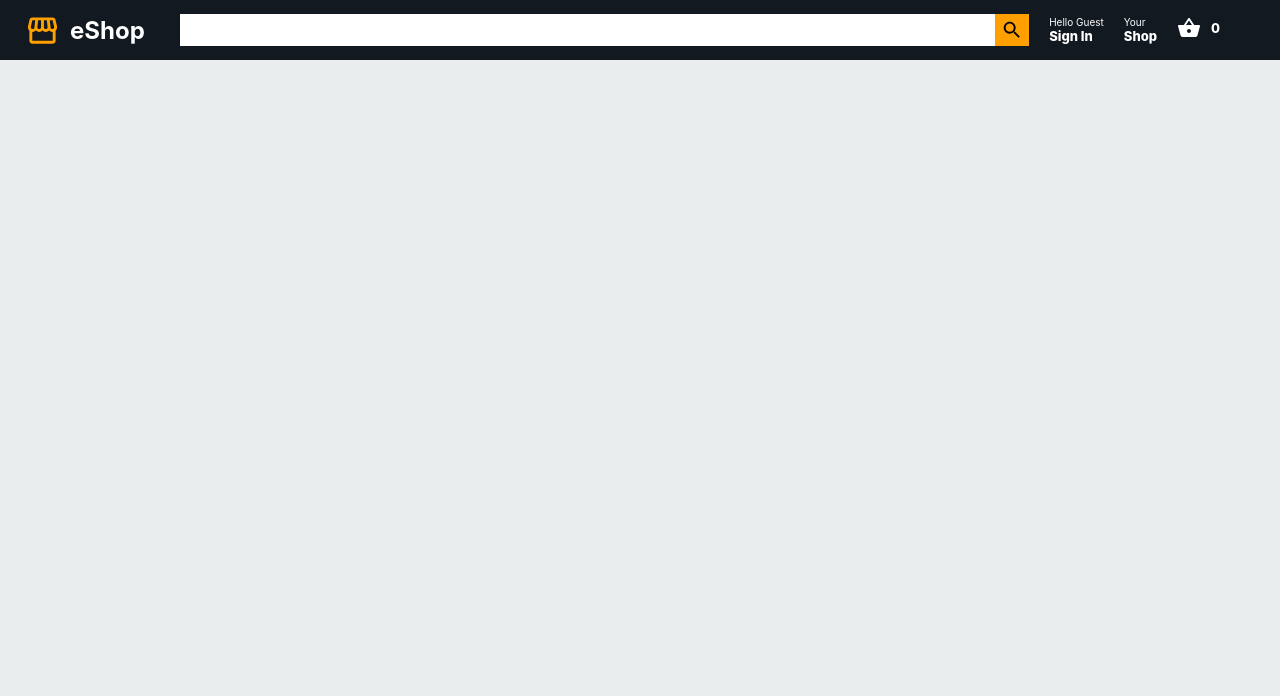
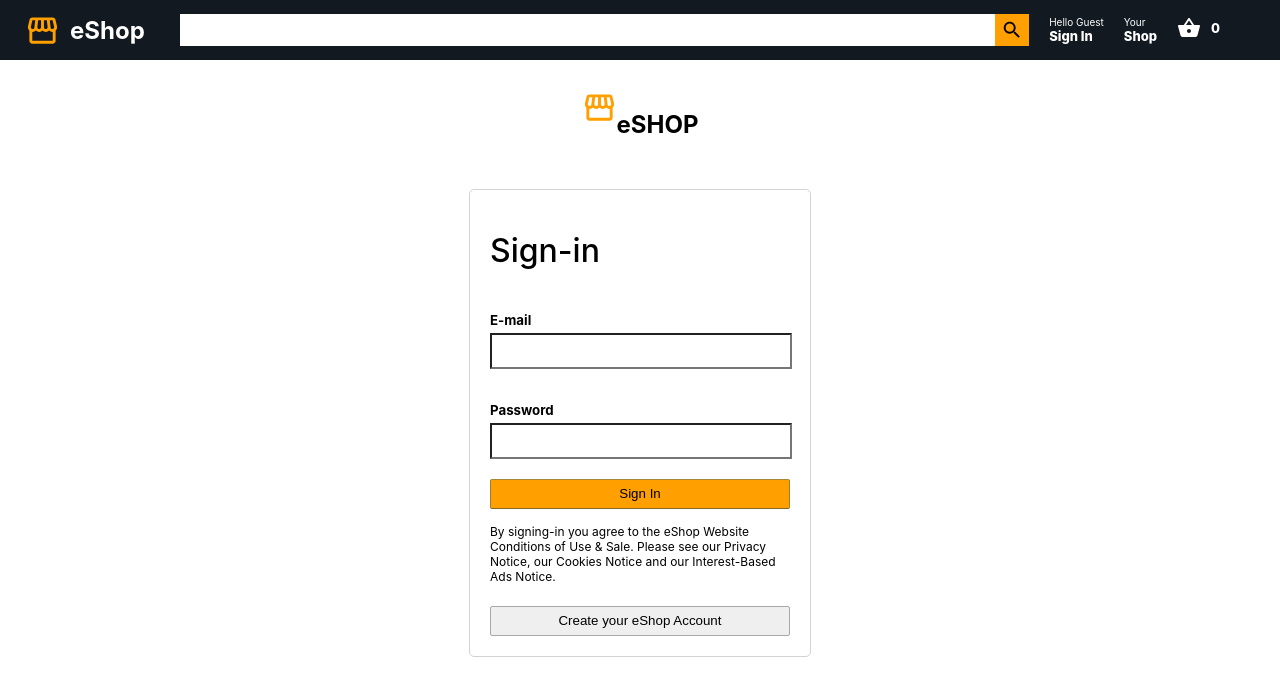
Before and after one commit to RamadaniRei/eShop-Website, a React (Create React App) app: page /login in a window 1280 px wide. Shown: the top 696 px of the page. Built offline with nearby package versions, Linux system fonts and the light colour scheme.

Commit message:
Creating Authentication

```diff
--- a/package.json
+++ b/package.json
@@ -10,6 +10,9 @@
     "@testing-library/jest-dom": "^5.17.0",
     "@testing-library/react": "^13.4.0",
     "@testing-library/user-event": "^13.5.0",
+    "firebase": "^10.12.5",
+    "firebase-login": "^1.0.0",
+    "firebase-tools": "^13.15.1",
     "react": "^18.3.1",
     "react-dom": "^18.3.1",
     "react-number-format": "^5.4.0",
--- a/src/App.js
+++ b/src/App.js
@@ -4,6 +4,7 @@
 import Home from "./pages/Home/Home";
 import { initialState, reducer } from "./reducer";
 import { StateProvider } from "./StateProvider";
+import Login from "./pages/Login/Login";
 
 function App() {
   return (
@@ -11,6 +12,7 @@
       <Router>
         <Header />
         <Routes>
+          <Route path="/login" element={<Login />} />
           <Route path="/checkout" element={<Checkout />} />
           <Route path="/" element={<Home />} />
         </Routes>
--- a/src/components/Header/Header.js
+++ b/src/components/Header/Header.js
@@ -21,10 +21,12 @@
         <SearchIcon className="header__searchIcon" />
       </div>
       <div className="header__nav">
-        <div className="nav__item">
-          <span className="nav__itemLineOne"> Hello Guest</span>
-          <span className="nav__itemLineTwo">Sign In</span>
-        </div>
+        <Link to="/login" style={{ textDecoration: "none" }}>
+          <div className="nav__item">
+            <span className="nav__itemLineOne">Hello Guest</span>
+            <span className="nav__itemLineTwo">Sign In</span>
+          </div>
+        </Link>
         <div className="nav__item">
           <span className="nav__itemLineOne"> Your</span>
           <span className="nav__itemLineTwo ">Shop</span>
--- /dev/null
+++ b/src/pages/Login/Login.css
@@ -0,0 +1,70 @@
+.login {
+  background-color: white;
+  height: 100vh;
+  display: flex;
+  flex-direction: column;
+  align-items: center;
+}
+
+.login__logo {
+  display: flex;
+  margin: 30px 0;
+}
+
+.login__logoImage {
+  color: #ff9f00;
+}
+
+.login__logoTitle {
+  color: black;
+}
+
+.login__container {
+  width: 300px;
+  height: fit-content;
+  display: flex;
+  flex-direction: column;
+  border-radius: 5px;
+  border: 1px solid lightgray;
+  padding: 20px;
+}
+
+.login__container > h1 {
+  font-weight: 500;
+  margin-bottom: 20px;
+}
+
+.login__container > form > h5 {
+  margin-bottom: 5px;
+}
+
+.login__container > form > input {
+  height: 30px;
+  margin-bottom: 10px;
+  background-color: white;
+  width: 98%;
+}
+
+.login__container > p {
+  margin-top: 15px;
+  font-size: 12px;
+}
+
+.login__signInButton {
+  background: #ff9f00;
+  border-radius: 2px;
+  width: 100%;
+  height: 30px;
+  border: 1px solid;
+  margin-top: 10px;
+  border-color: #a88734 #9c7e31 #846a29;
+}
+
+.login__registerButton {
+  border-radius: 2px;
+  width: 100%;
+  height: 30px;
+  border: 1px solid;
+  margin-top: 10px;
+  border-color: darkgray;
+}
--- /dev/null
+++ b/src/pages/Login/Login.js
@@ -0,0 +1,90 @@
+import React, { useState } from "react";
+import "./Login.css";
+import { Link, useNavigate } from "react-router-dom";
+import Storefront from "@mui/icons-material/Storefront";
+import {
+  getAuth,
+  signInWithEmailAndPassword,
+  createUserWithEmailAndPassword,
+} from "firebase/auth";
+
+function Login() {
+  const navigate = useNavigate();
+  const [email, setEmail] = useState("");
+  const [password, setPassword] = useState("");
+
+  const auth = getAuth();
+
+  const signIn = (e) => {
+    e.preventDefault();
+
+    signInWithEmailAndPassword(auth, email, password)
+      .then((userCredential) => {
+        navigate("/"); // Navigate to home on successful sign-in
+      })
+      .catch((error) => alert(error.message));
+  };
+
+  const register = (e) => {
+    e.preventDefault();
+
+    createUserWithEmailAndPassword(auth, email, password)
+      .then((userCredential) => {
+        if (userCredential) {
+          navigate("/"); // Navigate to home on successful registration
+        }
+      })
+      .catch((error) => alert(error.message));
+  };
+
+  return (
+    <div className="login">
+      <Link to="/" style={{ textDecoration: "none" }}>
+        <div className="login__logo">
+          <Storefront className="login__logoImage" fontSize="large" />
+          <h2 className="login__logoTitle">eSHOP</h2>
+        </div>
+      </Link>
+
+      <div className="login__container">
+        <h1>Sign-in</h1>
+
+        <form>
+          <h5>E-mail</h5>
+          <input
+            type="text"
+            value={email}
+            onChange={(e) => setEmail(e.target.value)}
+          />
+
+          <h5>Password</h5>
+          <input
+            type="password"
+            value={password}
+            onChange={(e) => setPassword(e.target.value)}
+          />
+
+          <button
+            type="submit"
+            className="login__signInButton"
+            onClick={signIn}
+          >
+            Sign In
+          </button>
+        </form>
+
+        <p>
+          By signing-in you agree to the eShop Website Conditions of Use & Sale.
+          Please see our Privacy Notice, our Cookies Notice and our
+          Interest-Based Ads Notice.
+        </p>
+
+        <button className="login__registerButton" onClick={register}>
+          Create your eShop Account
+        </button>
+      </div>
+    </div>
+  );
+}
+
+export default Login;
```
Also changed, not shown: src/Firebase.js (added, +20 -0 lines), 1 other file (tests, documents, lock files or other folders).
